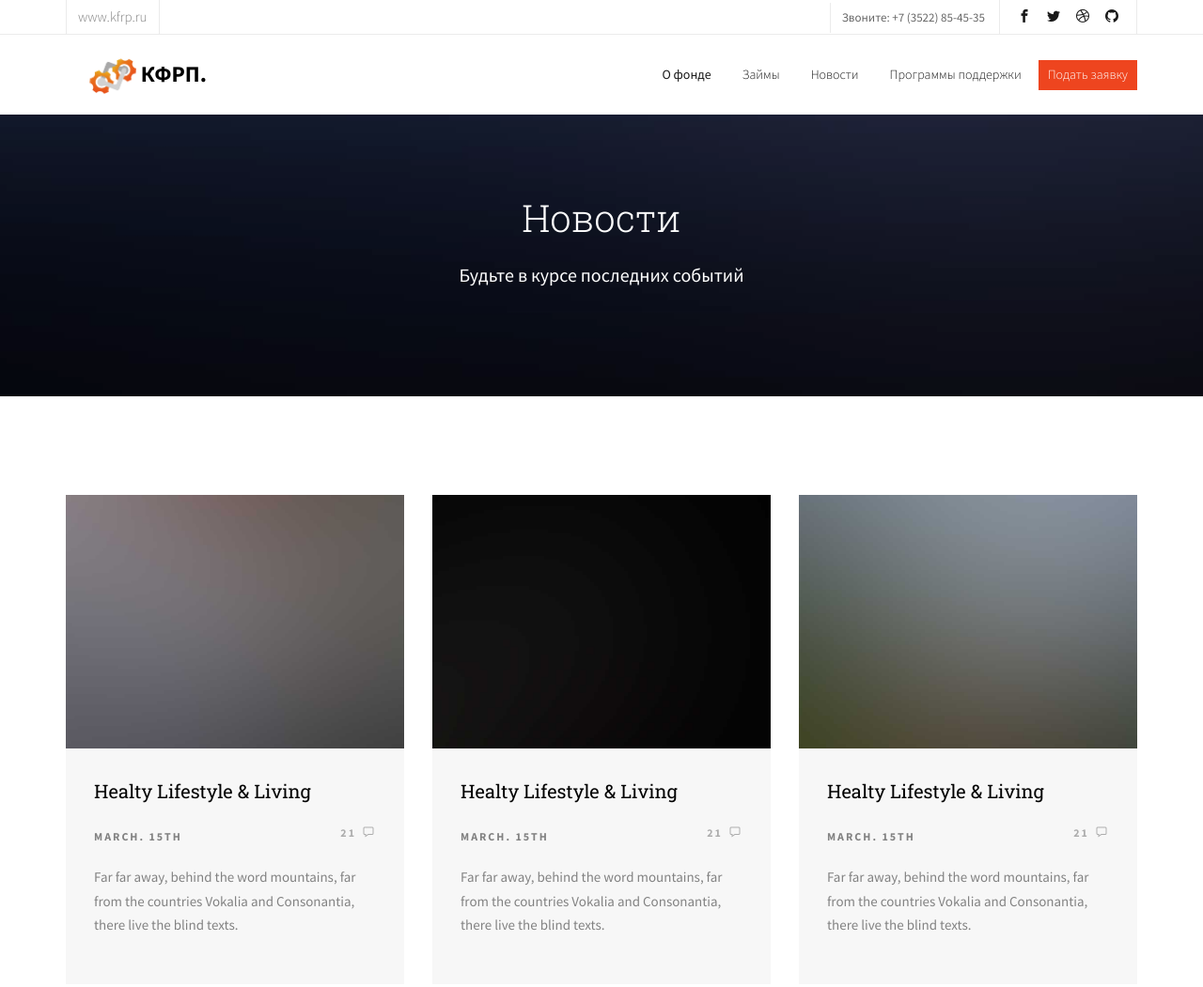
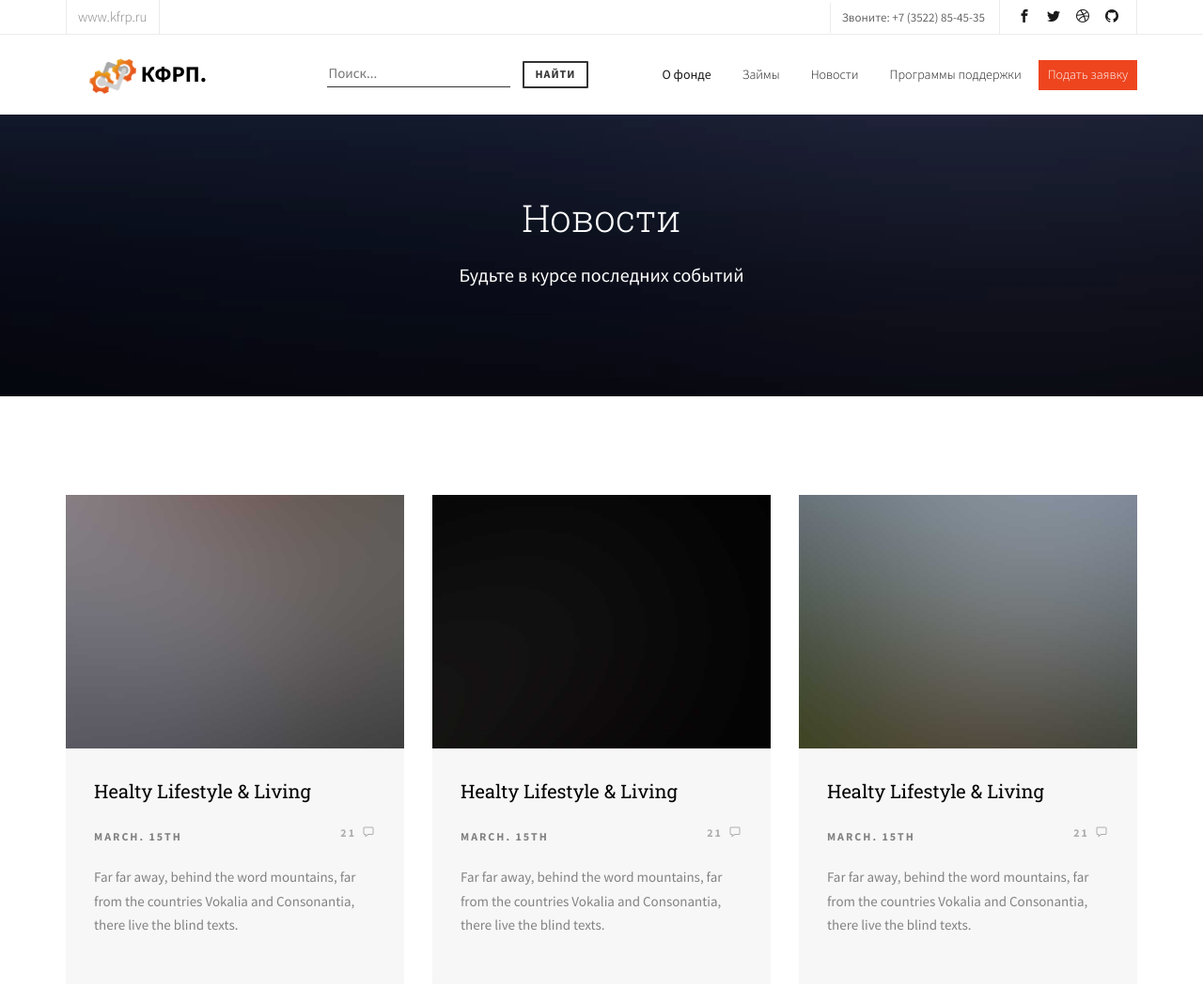
Before and after one commit to qwertyrrr/qwertyrrr.github.io, a plain HTML site: page kfrp/news.html in a window 1280 px wide. Shown: the top 1051 px of the page at 94% size. Drawn offline with Linux system fonts and the light colour scheme; files whose address does not match are found by name.

Commit message:
change header searchbar

```diff
--- a/kfrp/css/theme.css
+++ b/kfrp/css/theme.css
@@ -3,23 +3,6 @@
 }
 
 .btn-theme {
-    /*color: #fff;
-    background: #EE451F;
-    padding: 8px 15px;
-    display: -moz-inline-stack;
-    display: inline-block;
-    zoom: 1;
-    *display: inline;
-    -webkit-transition: 0.3s;
-    -o-transition: 0.3s;
-    transition: 0.3s;
-    -webkit-border-radius: 5px;
-    -moz-border-radius: 5px;
-    -ms-border-radius: 5px;
-    border-radius: 5px;
-    margin-bottom: 20px;
-    min-width: 50%;
-    text-align: center;*/
     font-weight: bold;
     text-transform: uppercase;
     letter-spacing: 1px;
@@ -37,10 +20,6 @@
 .btn-theme:hover {
     background-color: rgba(0,0,0,.8);
     color: #fff;
-    /*color: #fff;
-    -webkit-box-shadow: 0px 14px 20px -9px rgba(0, 0, 0, 0.75);
-  -moz-box-shadow: 0px 14px 20px -9px rgba(0, 0, 0, 0.75);
-  box-shadow: 0px 14px 20px -9px rgba(0, 0, 0, 0.75);*/
 }
 
 .pb-20 {
@@ -192,3 +171,47 @@
     background: #EE451F;
     color: white;
 }
+
+
+.navbar-search {
+    position: absolute;
+    top: 50%;
+    transform: translateY(-50%);
+    left: 50%;
+}
+
+.navbar-search input[type="text"] {
+    transition: 0.1s;
+    border: none;
+    border-bottom: 1px solid rgba(0,0,0,.8);
+    /*border: 1px solid rgba(0,0,0,.8);*/
+    color: rgba(0,0,0,.8);
+    /*box-shadow: 0px 1px 1px lightgrey;*/
+}
+
+.navbar-search input[type="text"]:focus {
+    outline: none;
+    border-bottom-width: 2px;
+}
+
+.navbar-search input[type="button"] {
+    font-weight: bold;
+    text-transform: uppercase;
+    letter-spacing: 1px;
+    margin-top: auto;
+    padding: 0.2em 1em;
+    color: rgba(0,0,0,.8);
+    border-radius: 1px;
+    border: 2px solid rgba(0,0,0,.8);
+    /* background: #2D6CDF; */
+    -webkit-transition: background-color 0.3s;
+    transition: background-color 0.3s;
+    font-size: 12px;
+    background-color: #fff;
+    margin-left: 10px;
+}
+
+.navbar-search input[type="button"]:hover {
+    background-color: rgba(0,0,0,.8);
+    color: #fff;
+}
--- a/kfrp/news.html
+++ b/kfrp/news.html
@@ -63,17 +63,23 @@
         <div class="top-menu">
             <div class="container">
                 <div class="row">
-                    <div class="col-xs-2">
+                    <div class="col-xs-6 col-md-6">
                         <div id="fh5co-logo">
                             <a href="index.html">
-                                <!-- <i class="icon-cog"></i> -->
                                 <img src="images/logotype_transp.png" alt="" width="50px">
                                 кфрп<span>.</span>
+
                             </a>
                         </div>
+                        <form action="" class="navbar-search">
+                                <input type="text" placeholder="Поиск...">
+                                <input type="button" value="Найти">
+                        </form>
                     </div>
-                    <div class="col-xs-10 text-right menu-1">
+
+                    <div class="col-md-6 col-xs-10 text-right menu-1">
                         <ul>
+
                             <li class="has-dropdown active">
                                 <a href="about.html">О фонде</a>
                                 <ul class="dropdown">
```
Also changed, not shown: kfrp/404.html (+3 -5 lines), kfrp/about.html (+9 -3 lines), kfrp/index.html (+3 -5 lines), kfrp/news_single.html (+9 -3 lines), kfrp/search.html (+3 -5 lines), kfrp/service.html (+9 -3 lines), kfrp/support.html (+9 -3 lines).
